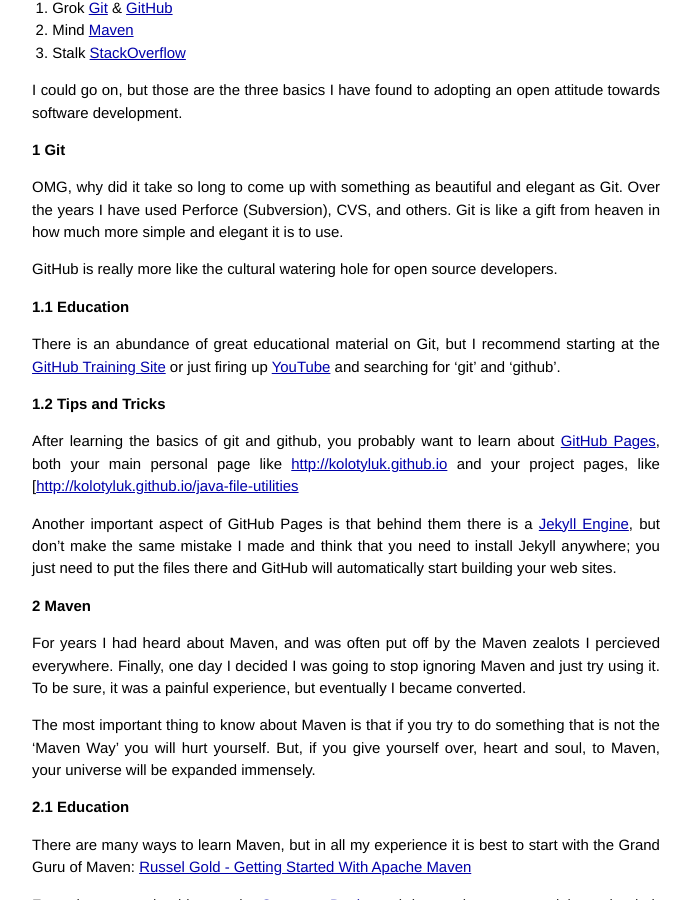
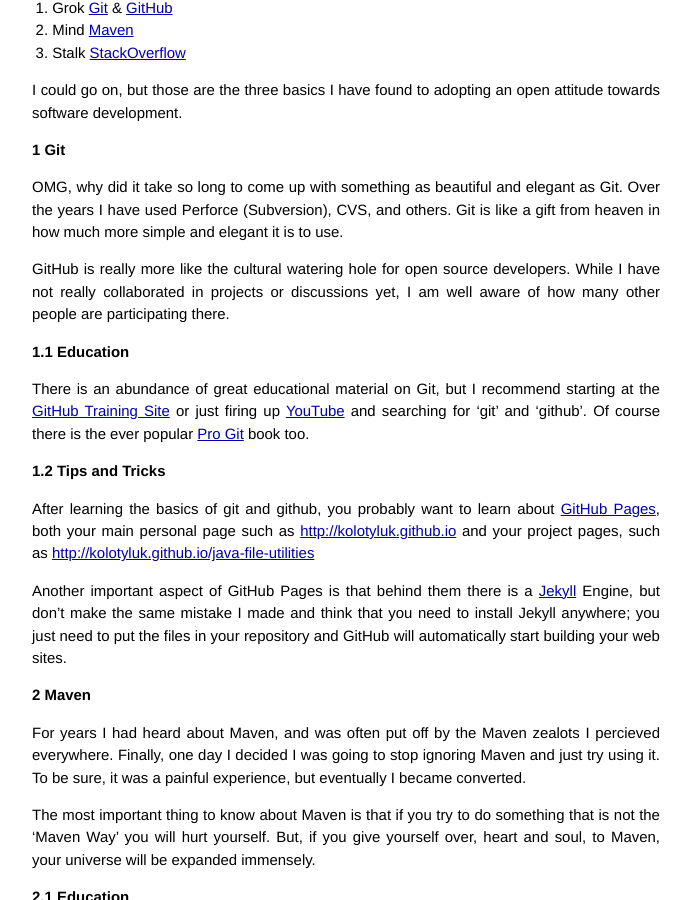
Before and after one commit to kolotyluk/kolotyluk.github.io, a Jekyll site: the page built from _posts/2014-04-01-what-a-joke.markdown, in a window 1280 px wide and 900 px high, scrolled down 444 px. Shown: the whole window, without its empty margins (294-985 px from the left). Built offline with Jekyll 4.4.1, drawn with Linux system fonts in a browser that asks for light colours; Markdown is read by kramdown in place of the engine named in the settings.

Commit message:
Some cleanup

```diff
--- a/_posts/2014-04-01-what-a-joke.markdown
+++ b/_posts/2014-04-01-what-a-joke.markdown
@@ -30,24 +30,28 @@
 Over the years I have used Perforce (Subversion), CVS, and others. Git is like a gift from
 heaven in how much more simple and elegant it is to use.
 
-GitHub is really more like the cultural watering hole for open source developers.
+GitHub is really more like the cultural watering hole for open source developers. While I have
+not really collaborated in projects or discussions yet, I am well aware of how many other
+people are participating there.
 
 ## 1.1 Education
 
 There is an abundance of great educational material on Git, but I recommend starting at the
 [GitHub Training Site](http://training.github.com) or just firing up [YouTube](https://www.youtube.com)
-and searching for 'git' and 'github'.
+and searching for 'git' and 'github'. Of course there is the ever popular [Pro Git](http://git-scm.com/book)
+book too.
 
 ## 1.2 Tips and Tricks
 
 After learning the basics of git and github, you probably want to learn about
-[GitHub Pages](https://pages.github.com), both your main personal page like
-[http://kolotyluk.github.io](http://kolotyluk.github.io) and your project pages, like
-[[http://kolotyluk.github.io/java-file-utilities](http://kolotyluk.github.io/java-file-utilities)
+[GitHub Pages](https://pages.github.com), both your main personal page such as
+[http://kolotyluk.github.io](http://kolotyluk.github.io) and your project pages, such as
+[http://kolotyluk.github.io/java-file-utilities](http://kolotyluk.github.io/java-file-utilities)
 
-Another important aspect of GitHub Pages is that behind them there is a [Jekyll Engine](http://jekyllrb.com),
-but don't make the same mistake I made and think that you need to install Jekyll anywhere;
-you just need to put the files there and GitHub will automatically start building your web sites.
+Another important aspect of GitHub Pages is that behind them there is a [Jekyll](http://jekyllrb.com)
+Engine, but don't make the same mistake I made and think that you need to install Jekyll anywhere;
+you just need to put the files in your repository and GitHub will automatically start building
+your web sites.
 
 # 2 Maven
 
```
